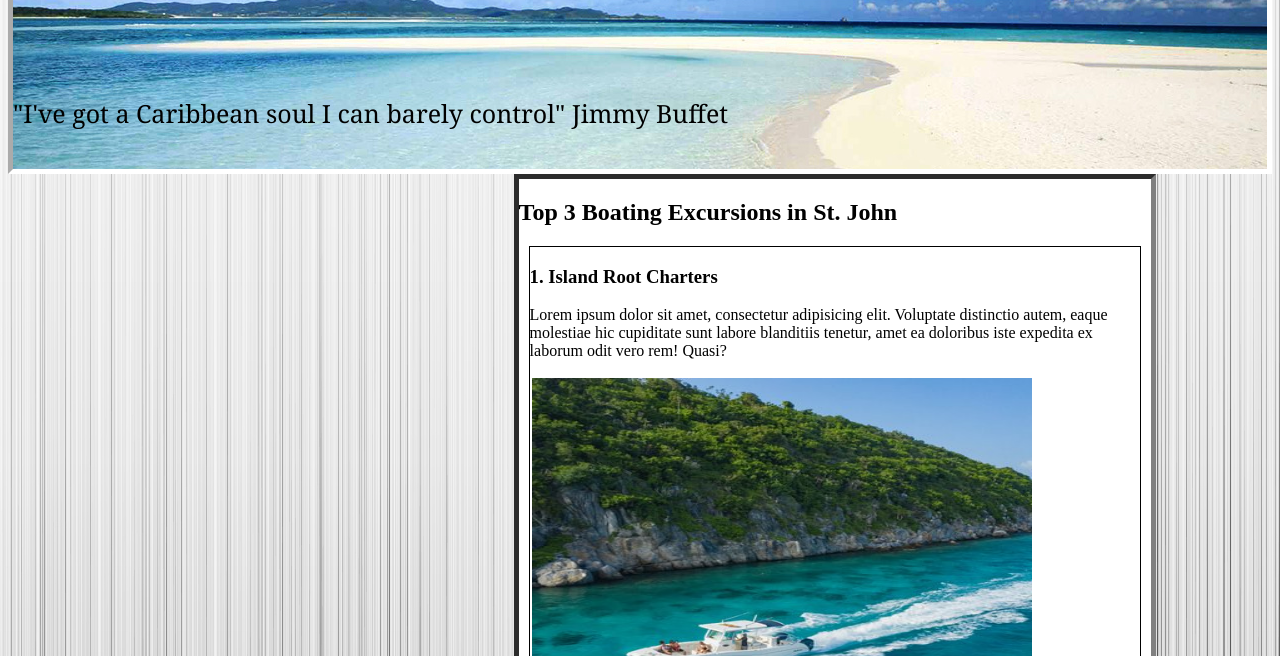
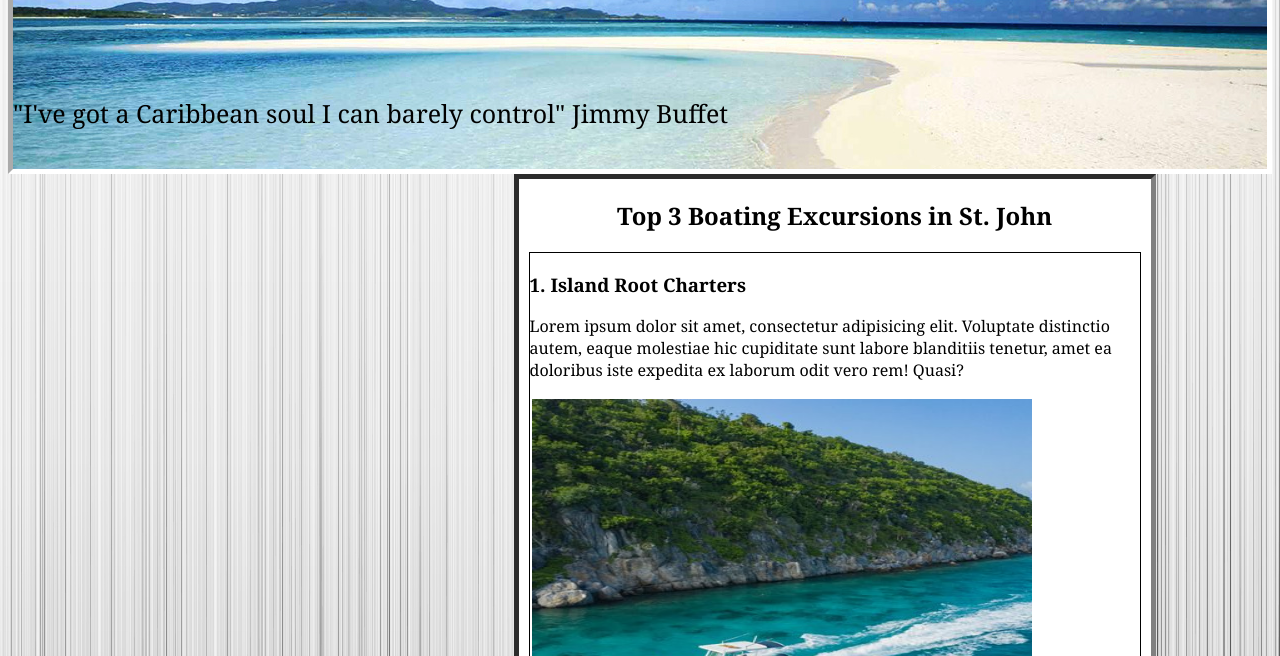
Before and after one commit to Nick-Stoner1150/St-John-Excursions, a plain HTML site: page index.html in a window 1280 px wide. Shown: the part 144-800 px from the top of the page. Drawn offline with Linux system fonts and the light colour scheme.

Commit message:
updated fonts

```diff
--- a/main.css
+++ b/main.css
@@ -34,6 +34,11 @@
     background-color: white;
 }
 
+.article1 h2{
+    text-align: center;
+    font-family: Georgia, 'Times New Roman', Times, serif;
+}
+
 .pictures{
     position: relative;
     width: 500px;
@@ -46,3 +51,11 @@
     border: 1px solid black;
     margin: 0px 10px 10px 10px;
 }
+
+.article2 h3{
+    font-family: Georgia, 'Times New Roman', Times, serif;
+}
+
+.article2 p{
+    font-family: Georgia, 'Times New Roman', Times, serif;
+}
```
